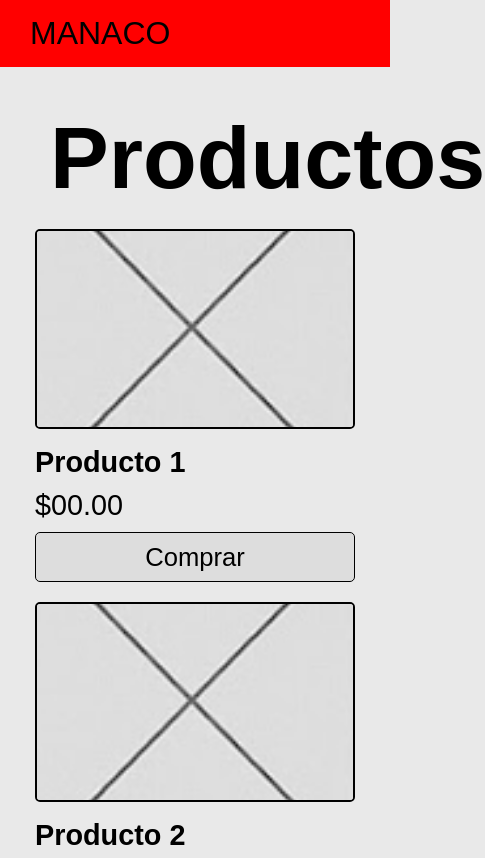
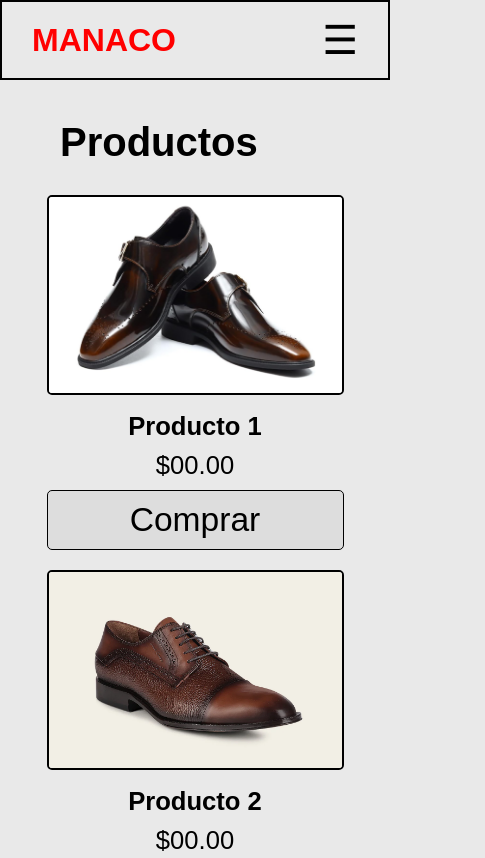
Before and after one commit to CrisMau1704/primerexamen-Cristian-Illanes-Zambrano, a plain HTML site: page index.html in a window 390 px wide. Shown: the top 858 px of the page, 485 px wide, since content can reach past the window. Drawn offline with Linux system fonts and the light colour scheme.

Commit message:
actualizacion y mejoras

```diff
--- a/index.html
+++ b/index.html
@@ -4,16 +4,9 @@
     <meta charset="UTF-8" />
     <meta name="viewport" content="width=device-width, initial-scale=1.0" />
     <title>MANACO - Calzado que impulsa tu paso</title>
-    <meta
-      name="description"
-      content="MANACO te ofrece calzado moderno, cómodo y duradero. Descubre nuestros productos diseñados para impulsar cada paso que das."
-    />
-
+    <meta  name="description" content="MANACO te ofrece calzado moderno, cómodo y duradero. Descubre nuestros productos diseñados para impulsar cada paso que das." />
     <meta property="og:title" content="MANACO - Calzado que impulsa tu paso" />
-    <meta
-      property="og:description"
-      content="Descubre calzado cómodo, moderno y resistente para todos los estilos. ¡Conoce los productos MANACO!"
-    />
+    <meta property="og:description"content="Descubre calzado cómodo, moderno y resistente para todos los estilos. ¡Conoce los productos MANACO!"/>
     <meta property="og:image" content="https://tusitio.com/img/og-image.jpg" />
     <link rel="stylesheet" href="style.css" />
   </head>
@@ -42,21 +35,21 @@
 
         <div class="productos-container" aria-label="productos">
           <article class="producto-card">
-            <img src="img/imagen1.png" alt="imagen Producto 1" loading="lazy" />
+            <img src="img/zapato1.png" alt="imagen Producto 1" loading="lazy" />
             <h3>Producto 1</h3>
             <p>$00.00</p>
             <button aria-label="Comprar Producto 1">Comprar</button>
           </article>
 
           <article class="producto-card">
-            <img src="img/imagen1.png" alt="imagen Producto 2" loading="lazy" />
+            <img src="img/zapato2.png" alt="imagen Producto 2" loading="lazy" />
             <h3>Producto 2</h3>
             <p>$00.00</p>
             <button aria-label="Comprar Producto 2">Comprar</button>
           </article>
 
           <article class="producto-card">
-            <img src="img/imagen1.png" alt="imagen Producto 3" loading="lazy" />
+            <img src="img/zapato3.png" alt="imagen Producto 3" loading="lazy" />
             <h3>Producto 3</h3>
             <p>$00.00</p>
             <button aria-label="Comprar Producto 3">Comprar</button>
@@ -71,6 +64,9 @@
   </body>
 
   <script>
+  const toggle = document.querySelector(".menu-toggle");
+  const menu = document.querySelector(".nav__list");
+
   toggle.addEventListener("click", () => {
     menu.classList.toggle("active");
     const expanded = toggle.getAttribute("aria-expanded") === "true";
--- a/style.css
+++ b/style.css
@@ -2,28 +2,29 @@
   --primary: #e9e9e9;
   --secondary: #dddddd;
   --color-letra: #000000;
-  --font-body: Arial, sans-serif;
+  --font-body: Arial, sans-serif; /
 }
+
 * {
   margin: 0;
   padding: 0;
   box-sizing: border-box;
-
 }
 
 body {
   background: var(--primary);
   font-family: var(--font-body);
+}
 
-}
-.header{
+.header {
   background: var(--primary);
 }
 
-.logo{
-    color: var(--color);
+.logo {
+  color: var(--color-letra);
   text-decoration: none;
-    font-size: 2.5rem;
+  font-size: 2rem;
+  font-weight: bold;
 }
 
 .nav {
@@ -42,15 +43,15 @@ body {
 }
 
 .nav__list a {
-  color: var(--light);
+  color: var(--color-letra);
   text-decoration: none;
 }
 
-.section-principal{
-    font-size: 5rem;
+.section-principal {
+  font-size: 4rem;
   text-align: left;
   border-radius: 10px;
-    background-color:  var(--secondary);
+  background-color: var(--secondary);
   margin: 50px 50px 10px 50px;
   padding: 100px;
   border: 2px solid var(--color-letra);
@@ -108,14 +109,15 @@ body {
   border: 1px solid var(--color-letra);
 }
 
+
 .footer {
   margin-top: 60px;
   padding: 40px;
   text-align: center;
   font-size: 2.6rem;
   border-top: 2px solid var(--color-letra);
+}
 
-}
 
 .skip-link {
   position: absolute;
@@ -126,11 +128,15 @@ body {
   padding: 8px;
   z-index: 100;
   transition: top 0.3s;
-  text-decoration: none;
+  text-decoration: none; /
 }
 
 .skip-link:focus {
   top: 0;
+}
+
+.menu-toggle {
+  display: none;
 }
 
 @media (max-width: 600px) {
@@ -139,9 +145,14 @@ body {
   display: none;
 }
 
+#productos h2 {
+    font-size: 2.5rem;
+    margin-left: 60px;
+    text-align: left;
+  }
 
-  .nav {
-    background-color: red;
+.logo {
+  color: red;
   border: none;
 }
 
@@ -149,27 +160,23 @@ body {
  .productos-container {
     flex-direction: column;
     align-items: center;
-    margin: 20px;
   }
 
   .producto-card {
-    width: 100%;
-    max-width: 320px;
+    flex-direction: column;
+    width: 90%;
     height: auto;
   }
 
   .producto-card img {
+    width: 100%;
     height: 200px;
   }
 
   .producto-card h3,
   .producto-card p {
-    font-size: 1.8rem;
-  }
-
-  .producto-card button {
     font-size: 1.6rem;
-    height: 50px;
+    text-align: center;
   }
 
 
@@ -186,9 +193,10 @@ body {
 
   .menu-toggle {
     display: block;
-    font-size: 2rem;
+    font-size: 2.5rem;
     background: none;
     border: none;
+    color: var(--color-letra);
     cursor: pointer;
   }
 
@@ -204,11 +212,8 @@ body {
     padding: 1rem;
   }
 
+
   .nav__list.active {
     display: flex;
   }
 }
-
-.menu-toggle {
-  display: none;
-}
```
Also changed, not shown: img/zapato1.png (added), img/zapato2.png (added), img/zapato3.png (added), 1 other file. Lines whose indentation alone changed are shown as unchanged.
